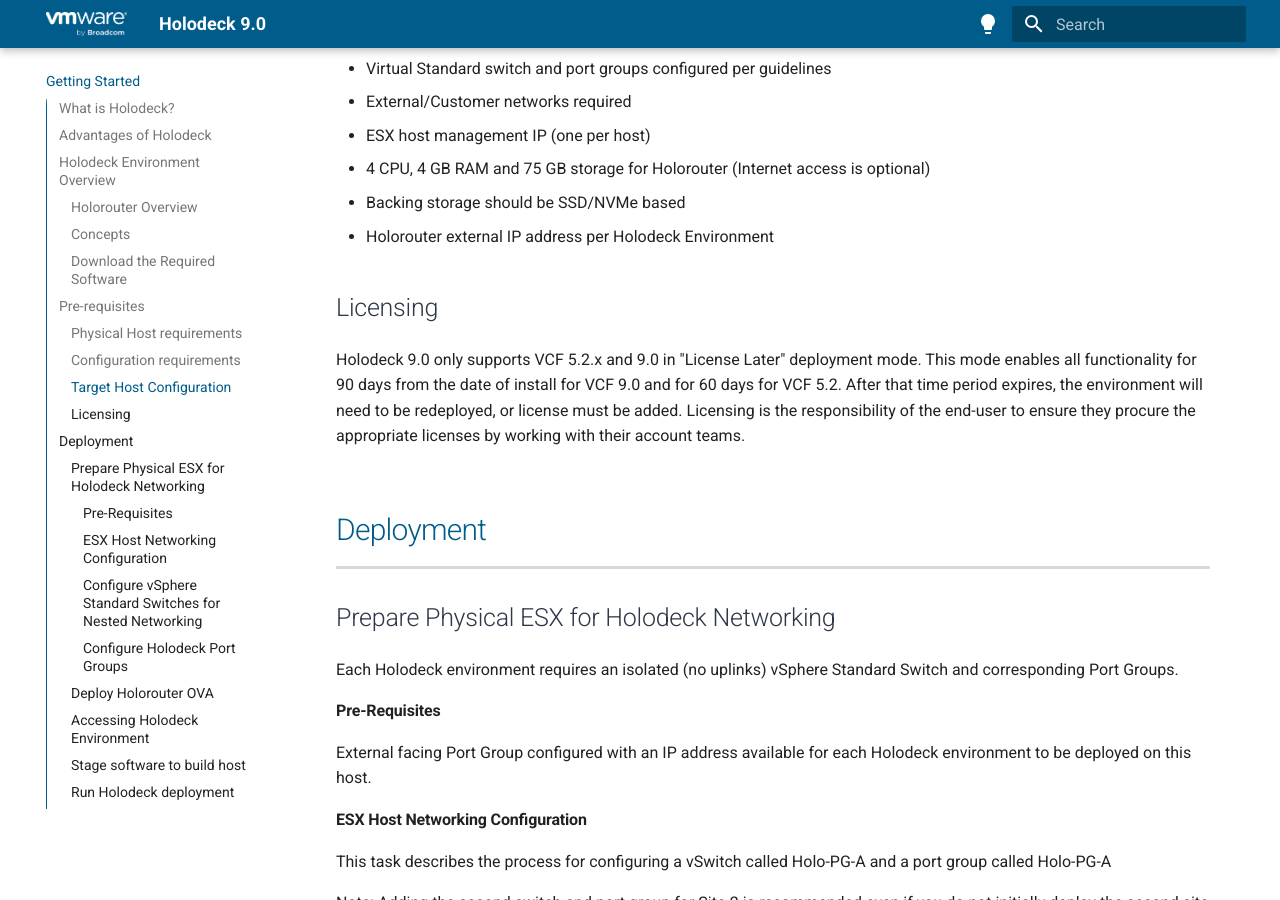
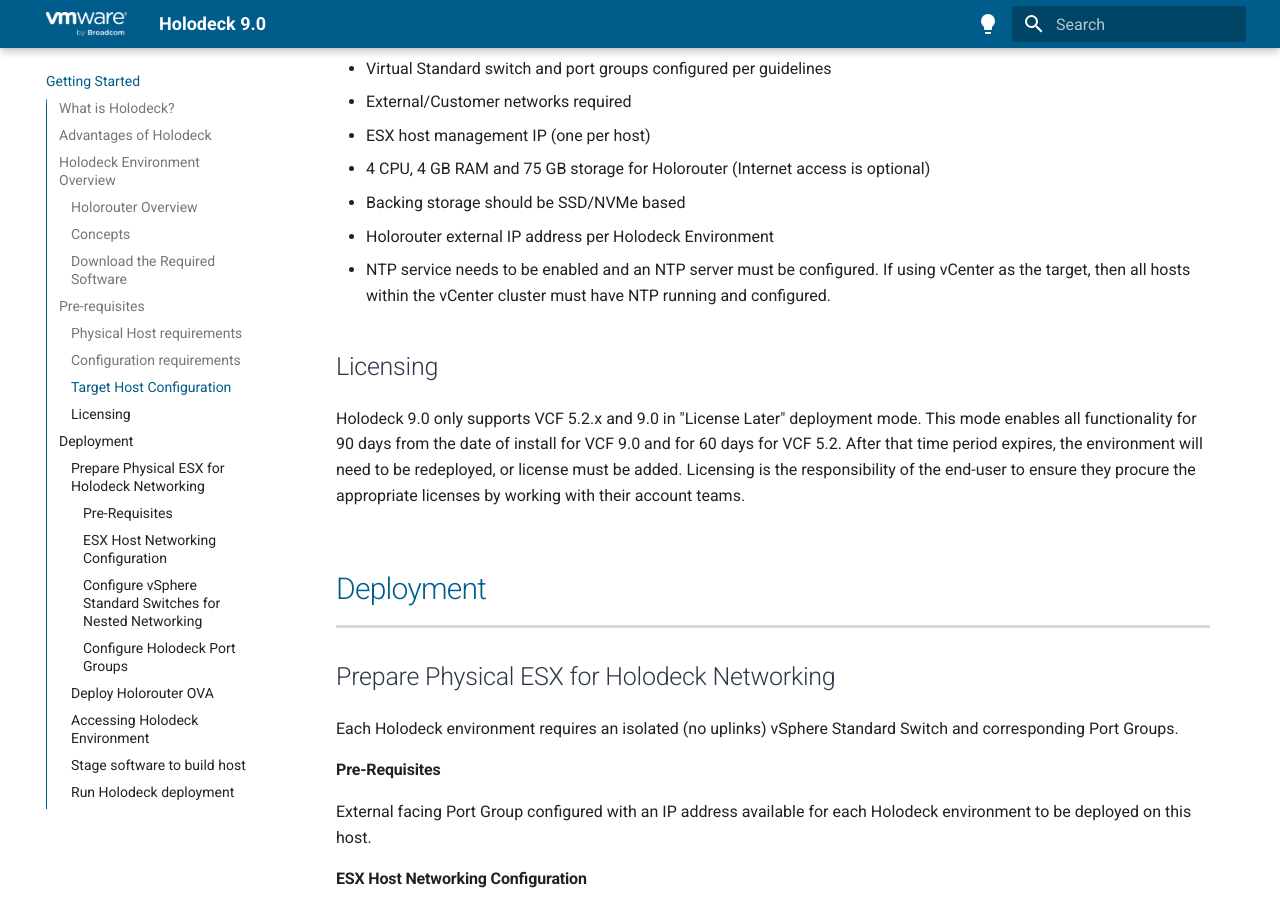
Before and after one commit to vmware/Holodeck, an MkDocs documentation site: the page built from docs/index.md, in a window 1280 px wide and 900 px high, scrolled down 7091 px. Built offline with MkDocs 1.6.1 and Material for MkDocs 9.7.7, drawn with Linux system fonts in a browser that asks for light colours.

Commit message:
update NTP pre-requisite

```diff
--- a/docs/index.md
+++ b/docs/index.md
@@ -185,6 +185,7 @@
 - 4 CPU, 4 GB RAM and 75 GB storage for Holorouter (Internet access is optional)
 - Backing storage should be SSD/NVMe based
 - Holorouter external IP address per Holodeck Environment
+- NTP service needs to be enabled and an NTP server must be configured. If using vCenter as the target, then all hosts within the vCenter cluster must have NTP running and configured.
 
 
 ### Licensing
```
